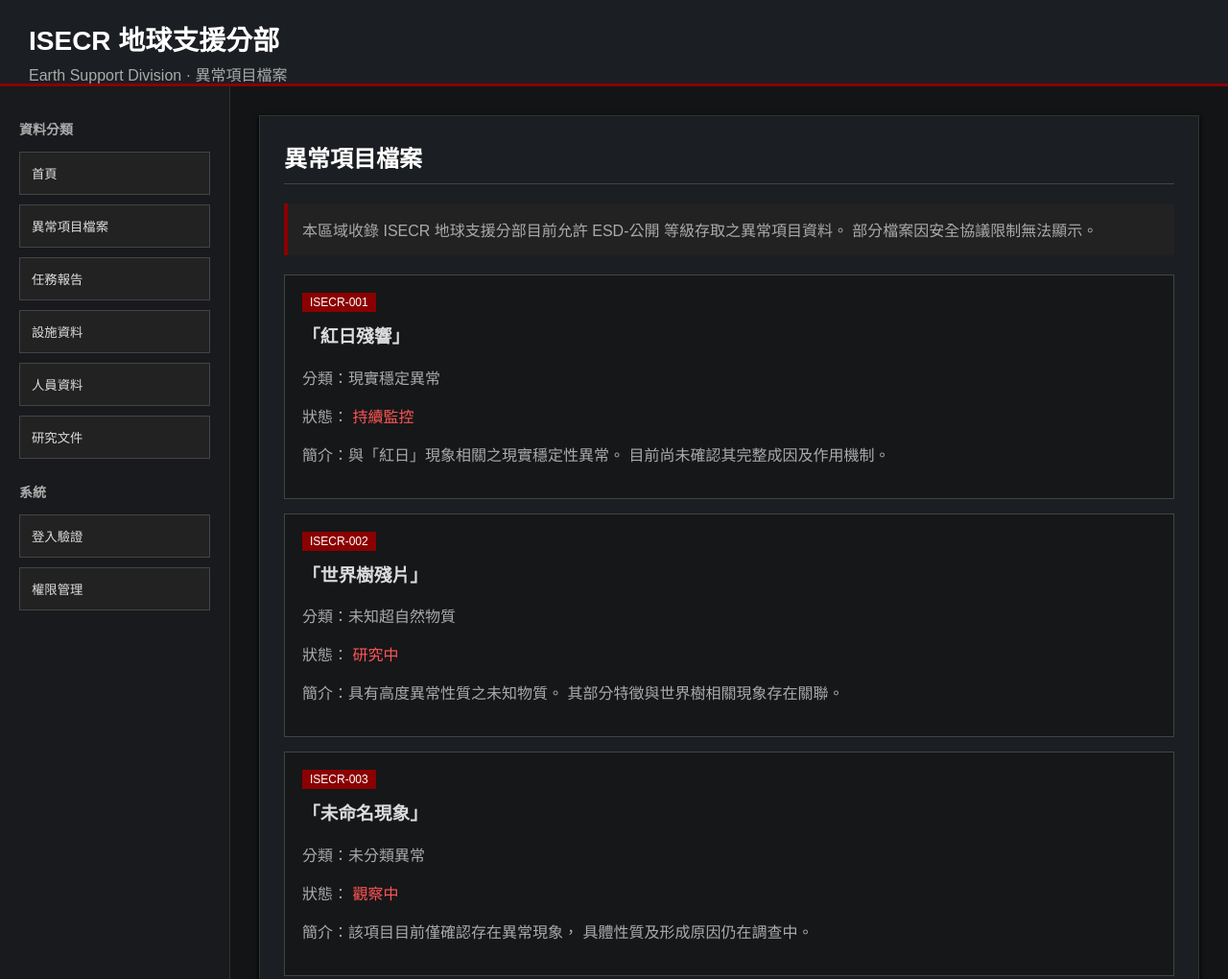
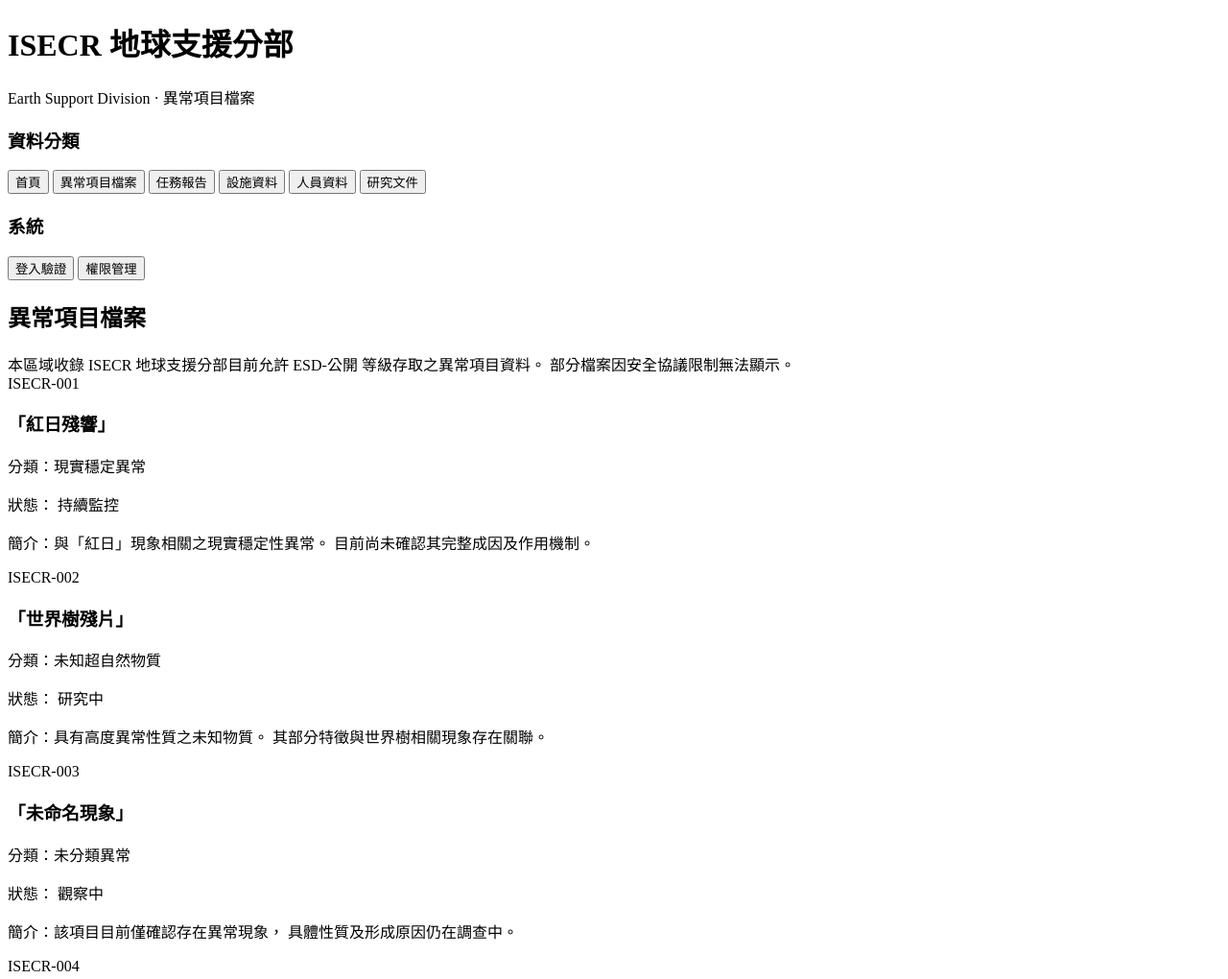
Before and after one commit to firstek22-ux/12-, a plain HTML site: page 1.html in a window 1280 px wide. Shown: the top 1020 px of the page at 96% size. Drawn offline with Linux system fonts and the light colour scheme.

Commit message:
更新 1.html

```diff
--- a/1.html
+++ b/1.html
@@ -9,266 +9,7 @@
 
 <title>異常項目檔案 - ISECR 地球支援分部</title>
 
-<style>
 
-*{
-box-sizing:border-box;
-}
-
-body{
-
-margin:0;
-
-background:#121416;
-
-color:#ddd;
-
-font-family:
-"Microsoft JhengHei",
-"PingFang TC",
-sans-serif;
-
-}
-
-
-/* 頂部 */
-
-.header{
-
-height:90px;
-
-background:#1b1e22;
-
-border-bottom:3px solid #8b0000;
-
-padding:20px 30px;
-
-}
-
-.header h1{
-
-margin:0;
-
-font-size:28px;
-
-color:white;
-
-}
-
-.header p{
-
-margin:5px 0;
-
-color:#aaa;
-
-}
-
-
-/* 主框架 */
-
-.layout{
-
-display:flex;
-
-min-height:calc(100vh - 90px);
-
-}
-
-
-/* 導航 */
-
-.menu{
-
-width:240px;
-
-background:#181a1d;
-
-border-right:1px solid #333;
-
-padding:20px;
-
-}
-
-.menu h3{
-
-color:#aaa;
-
-font-size:14px;
-
-}
-
-.menu button{
-
-width:100%;
-
-background:#222;
-
-color:#ddd;
-
-border:1px solid #444;
-
-padding:12px;
-
-margin-bottom:10px;
-
-text-align:left;
-
-cursor:pointer;
-
-}
-
-.menu button:hover{
-
-background:#333;
-
-border-color:#8b0000;
-
-}
-
-
-/* 內容 */
-
-.main{
-
-flex:1;
-
-padding:30px;
-
-}
-
-.card{
-
-background:#1b1e22;
-
-border:1px solid #333;
-
-padding:25px;
-
-margin-bottom:20px;
-
-box-shadow:0 2px 5px #000;
-
-}
-
-.card h2{
-
-margin-top:0;
-
-color:white;
-
-border-bottom:1px solid #444;
-
-padding-bottom:10px;
-
-}
-
-
-/* 文件 */
-
-.document{
-
-background:#161719;
-
-border:1px solid #444;
-
-padding:18px;
-
-margin-top:15px;
-
-}
-
-.document h3{
-
-color:#ddd;
-
-margin-top:10px;
-
-}
-
-.document p{
-
-color:#aaa;
-
-}
-
-.tag{
-
-display:inline-block;
-
-background:#8b0000;
-
-color:white;
-
-padding:3px 8px;
-
-font-size:12px;
-
-}
-
-.status{
-
-color:#ff5555;
-
-}
-
-
-/* 搜尋提示 */
-
-.notice{
-
-background:#222;
-
-border-left:4px solid #8b0000;
-
-padding:15px;
-
-margin-bottom:20px;
-
-color:#aaa;
-
-}
-
-
-/* 頁尾 */
-
-footer{
-
-padding:15px;
-
-text-align:center;
-
-color:#666;
-
-font-size:13px;
-
-}
-
-
-/* 手機 */
-
-@media(max-width:700px){
-
-.layout{
-
-display:block;
-
-}
-
-.menu{
-
-width:100%;
-
-}
-
-.main{
-
-padding:15px;
-
-}
-
-}
-
-</style>
 
 </head>
 
```
